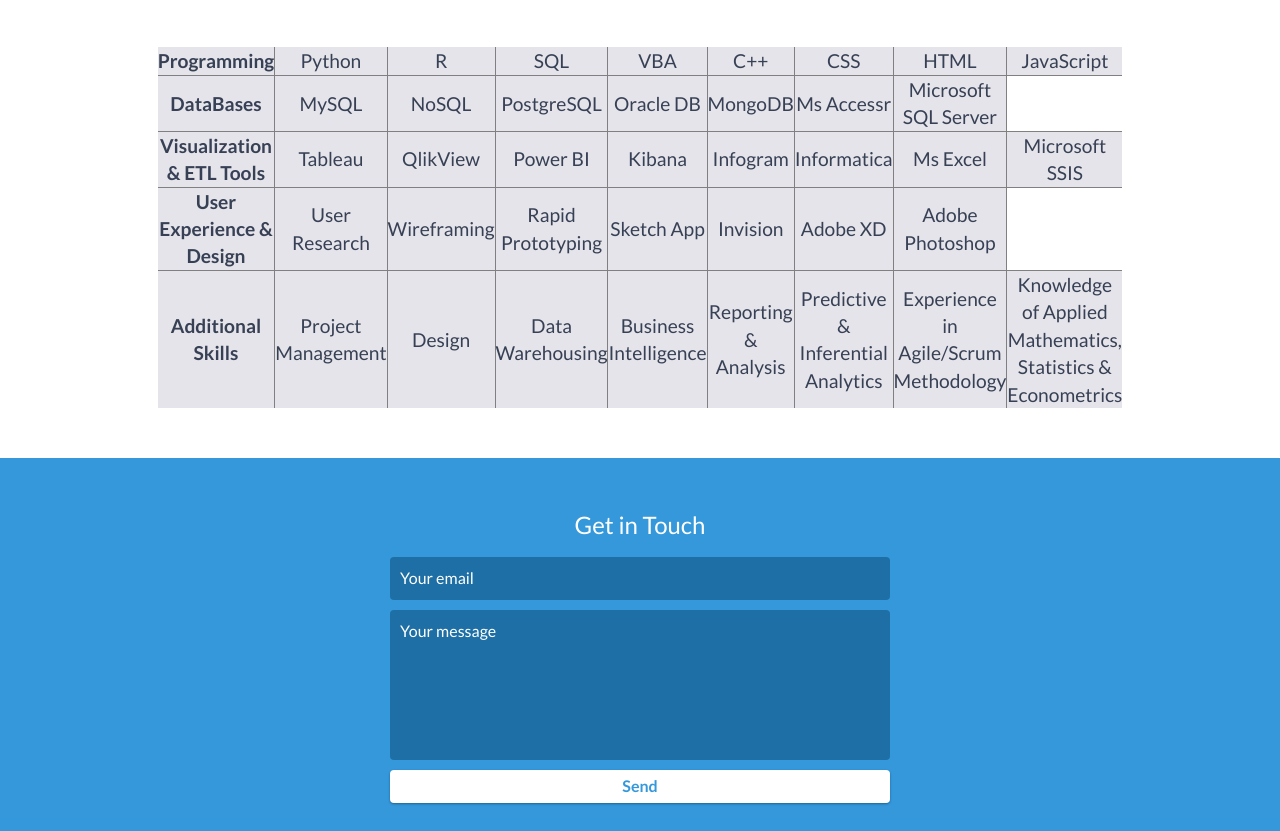
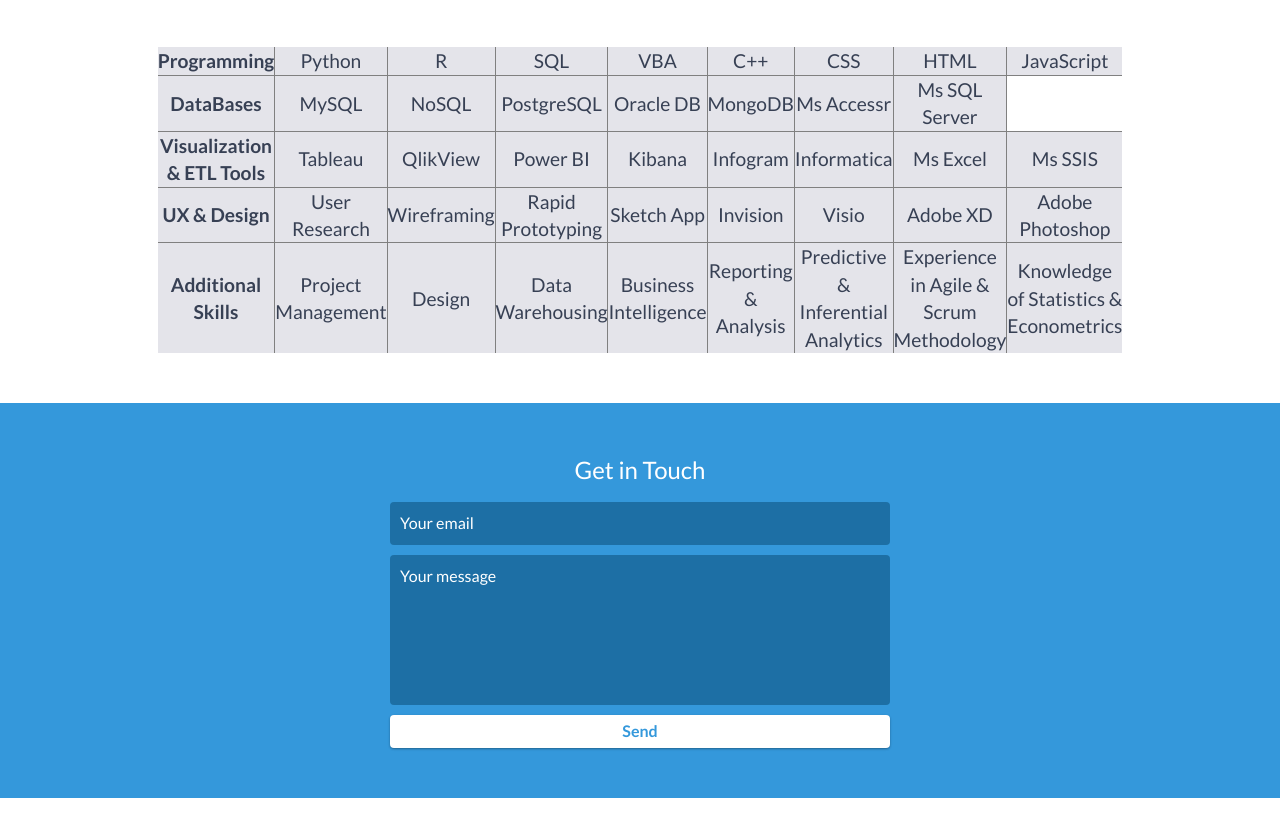
Before and after one commit to rohandash06/rohan-dash06.github.io, a website: page index.html in a window 1280 px wide. Shown: the part 3909-4740 px from the top of the page. Drawn offline with nearby package versions, Linux system fonts and the light colour scheme.

Commit message:
Update index.html

```diff
--- a/index.html
+++ b/index.html
@@ -293,7 +293,7 @@
     <td>Oracle DB</td>
     <td>MongoDB</td>
     <td>Ms Accessr</td>
-    <td>Microsoft SQL Server</td>
+    <td>Ms SQL Server</td>
   </tr>
   <tr>
     <td><strong>Visualization & ETL Tools</strong></td>
@@ -304,15 +304,16 @@
     <td>Infogram</td>
     <td>Informatica</td>
     <td>Ms Excel</td>
-    <td>Microsoft SSIS</td>
+    <td>Ms SSIS</td>
   </tr>
   <tr>
-    <td><strong>User Experience & Design</strong></td>
+    <td><strong>UX & Design</strong></td>
     <td>User Research</td>
     <td>Wireframing</td>
     <td>Rapid Prototyping</td>
     <td>Sketch App</td>
     <td>Invision</td>
+    <td>Visio</td>
     <td>Adobe XD</td>
     <td>Adobe Photoshop</td>
   </tr>
@@ -324,8 +325,8 @@
     <td>Business Intelligence</td>
     <td>Reporting & Analysis</td>
     <td>Predictive & Inferential Analytics</td>
-    <td>Experience in Agile/Scrum Methodology</td>
-    <td>Knowledge of Applied Mathematics, Statistics & Econometrics</td>
+    <td>Experience in Agile & Scrum Methodology</td>
+    <td>Knowledge of Statistics & Econometrics</td>
   </tr>
 </table>
     </div>
```
